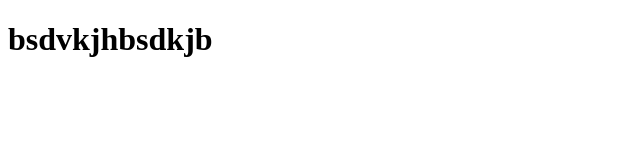
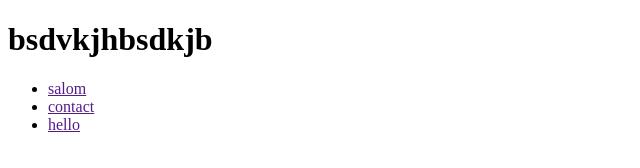
Before and after one commit to Abdurahmon55/gitstart, a plain HTML site: page index.html in a window 1280 px wide. Shown: the whole page, without its empty margins (0-640 px from the left). Drawn offline with Linux system fonts and the light colour scheme.

Commit message:
navbar title

```diff
--- a/index.html
+++ b/index.html
@@ -8,5 +8,16 @@
 </head>
 <body>
     <h1>bsdvkjhbsdkjb</h1>
+    <ul>
+        <li>
+            <a href="">salom</a>
+        </li>
+        <li>
+            <a href="">contact</a>
+        </li>
+        <li>
+            <a href="">hello</a>
+        </li>
+    </ul>
 </body>
 </html>
```
